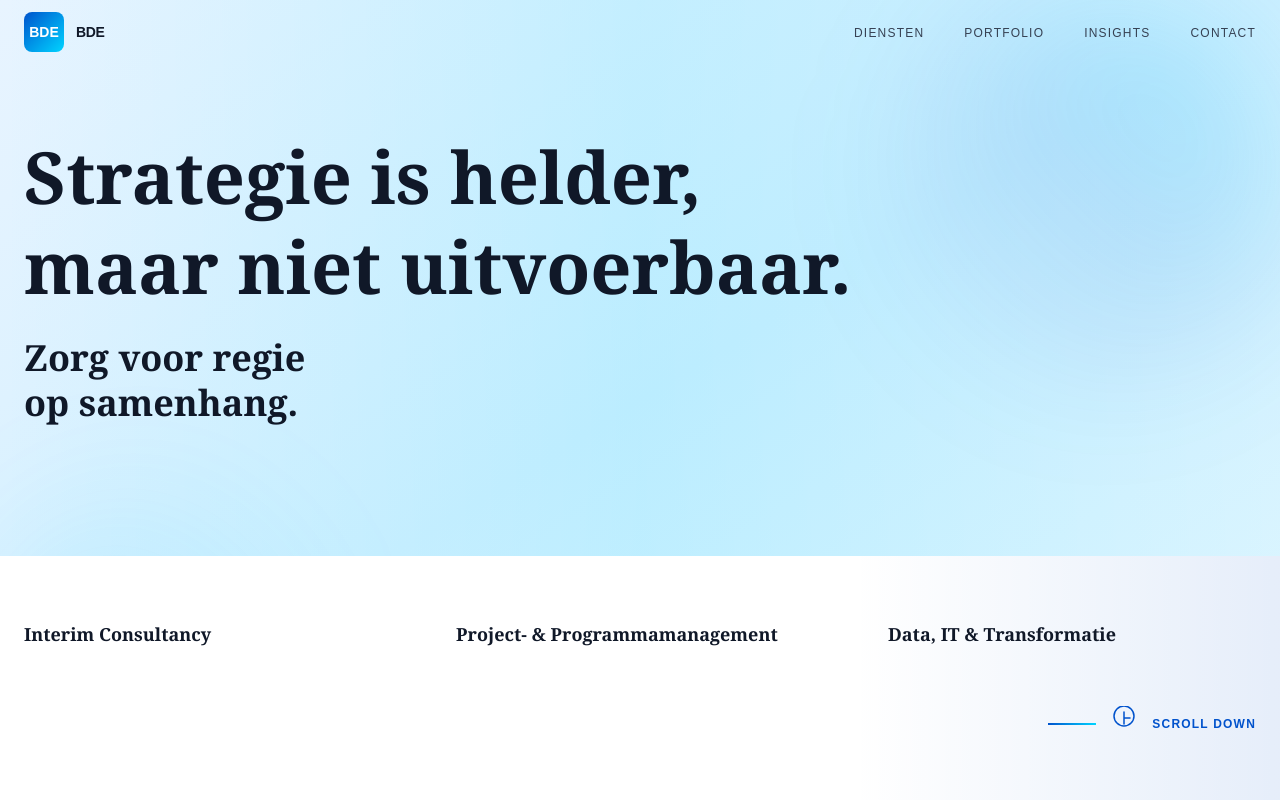
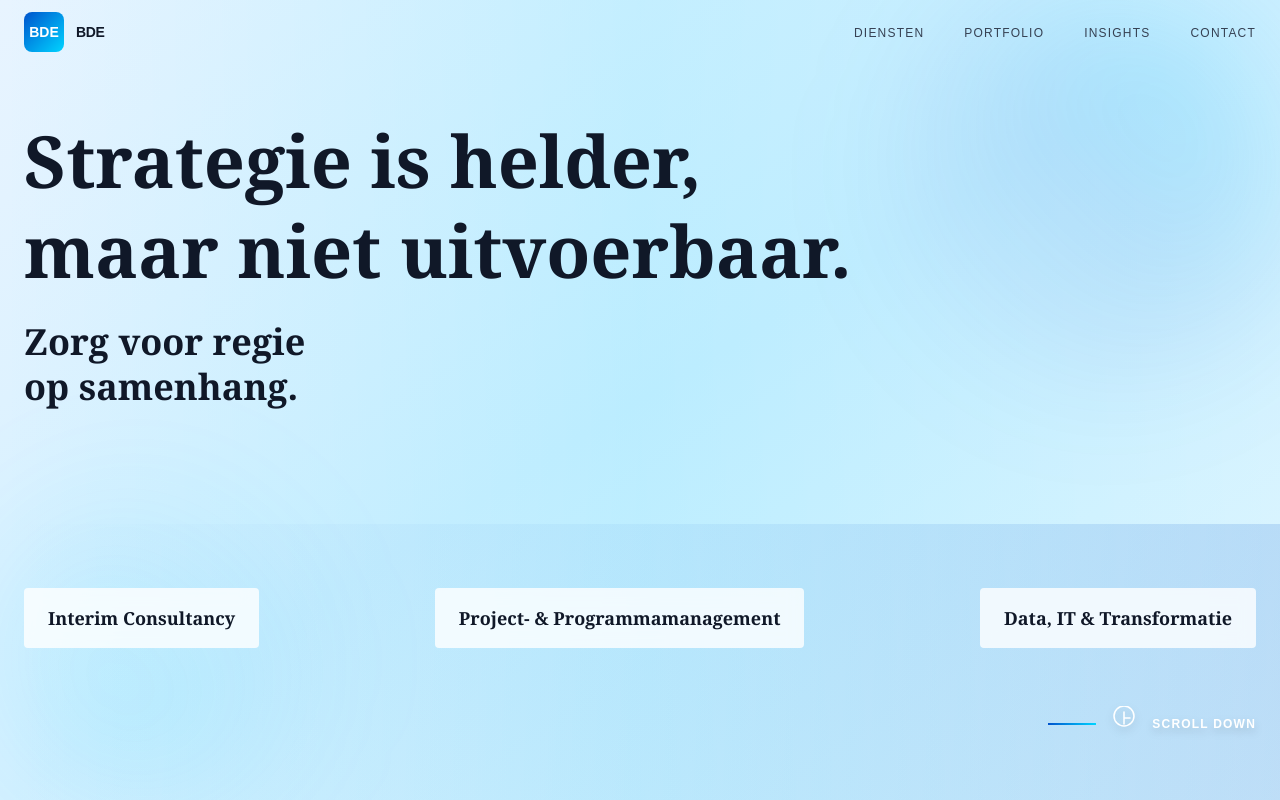
Before and after one commit to TinoiDam/bde-consulting.com, a Next.js app: page / in a window 1280 px wide. Shown: the top 800 px of the page. Built offline with nearby package versions, Linux system fonts and the light colour scheme.

Commit message:
Redesign specialisaties as floating white labels over gradient background

```diff
--- a/app/page.tsx
+++ b/app/page.tsx
@@ -29,34 +29,37 @@
           </div>
         </div>
 
-        {/* Specialisaties - Bottom of Hero with Scroll Indicator */}
-        <div className="relative z-10 w-full bg-white py-8 md:py-12 lg:py-16">
-          {/* Gradient overlay on right side */}
-          <div className="absolute inset-y-0 right-0 w-1/3 bg-gradient-to-l from-[#0052CC]/10 to-transparent pointer-events-none hidden md:block"></div>
-
-          <div className="max-w-7xl mx-auto px-6 w-full relative z-10">
+        {/* Specialisaties - Floating over gradient */}
+        <div className="relative z-10 w-full bg-gradient-to-r from-transparent via-[#0052CC]/5 to-[#0052CC]/15 py-8 md:py-12 lg:py-16">
+          <div className="max-w-7xl mx-auto px-6 w-full">
             {/* Mobile: Vertical, Desktop: Horizontal */}
-            <div className="grid grid-cols-1 sm:grid-cols-2 lg:grid-cols-3 gap-8 md:gap-12 lg:gap-16 mb-8">
-              <p className="text-sm sm:text-base md:text-lg font-serif font-bold text-gray-900">
+            <div className="flex flex-col md:flex-row md:justify-between md:items-center gap-6 md:gap-8 mb-8">
+              <div className="bg-white/80 backdrop-blur-sm px-6 py-4 rounded-sm inline-block">
+                <p className="text-sm sm:text-base md:text-lg font-serif font-bold text-gray-900 whitespace-nowrap">
                   Interim Consultancy
                 </p>
+              </div>
 
-              <p className="text-sm sm:text-base md:text-lg font-serif font-bold text-gray-900">
+              <div className="bg-white/80 backdrop-blur-sm px-6 py-4 rounded-sm inline-block">
+                <p className="text-sm sm:text-base md:text-lg font-serif font-bold text-gray-900 whitespace-nowrap">
                   Project- &amp; Programmamanagement
                 </p>
+              </div>
 
-              <p className="text-sm sm:text-base md:text-lg font-serif font-bold text-gray-900">
+              <div className="bg-white/80 backdrop-blur-sm px-6 py-4 rounded-sm inline-block">
+                <p className="text-sm sm:text-base md:text-lg font-serif font-bold text-gray-900 whitespace-nowrap">
                   Data, IT &amp; Transformatie
                 </p>
+              </div>
             </div>
 
             {/* Scroll Indicator - Hidden on mobile, visible on md+ */}
             <div className="hidden md:flex justify-end items-center gap-4 pt-8">
               <div className="w-12 h-0.5 bg-gradient-to-r from-[#0052CC] to-[#00D4FF]"></div>
-              <svg className="w-6 h-6 text-[#0052CC] animate-bounce" fill="none" stroke="currentColor" viewBox="0 0 24 24" strokeWidth="1.5">
+              <svg className="w-6 h-6 text-white drop-shadow-lg animate-bounce" fill="none" stroke="currentColor" viewBox="0 0 24 24" strokeWidth="1.5">
                 <path strokeLinecap="round" strokeLinejoin="round" d="M12 6v6m0 0v6m0-6h6m0 0h-6m0-12a10 10 0 100 20 10 10 0 000-20z" />
               </svg>
-              <span className="text-xs font-semibold tracking-widest text-[#0052CC] uppercase">
+              <span className="text-xs font-semibold tracking-widest text-white drop-shadow-lg uppercase">
                 Scroll Down
               </span>
             </div>
```
Lines whose indentation alone changed are shown as unchanged.
